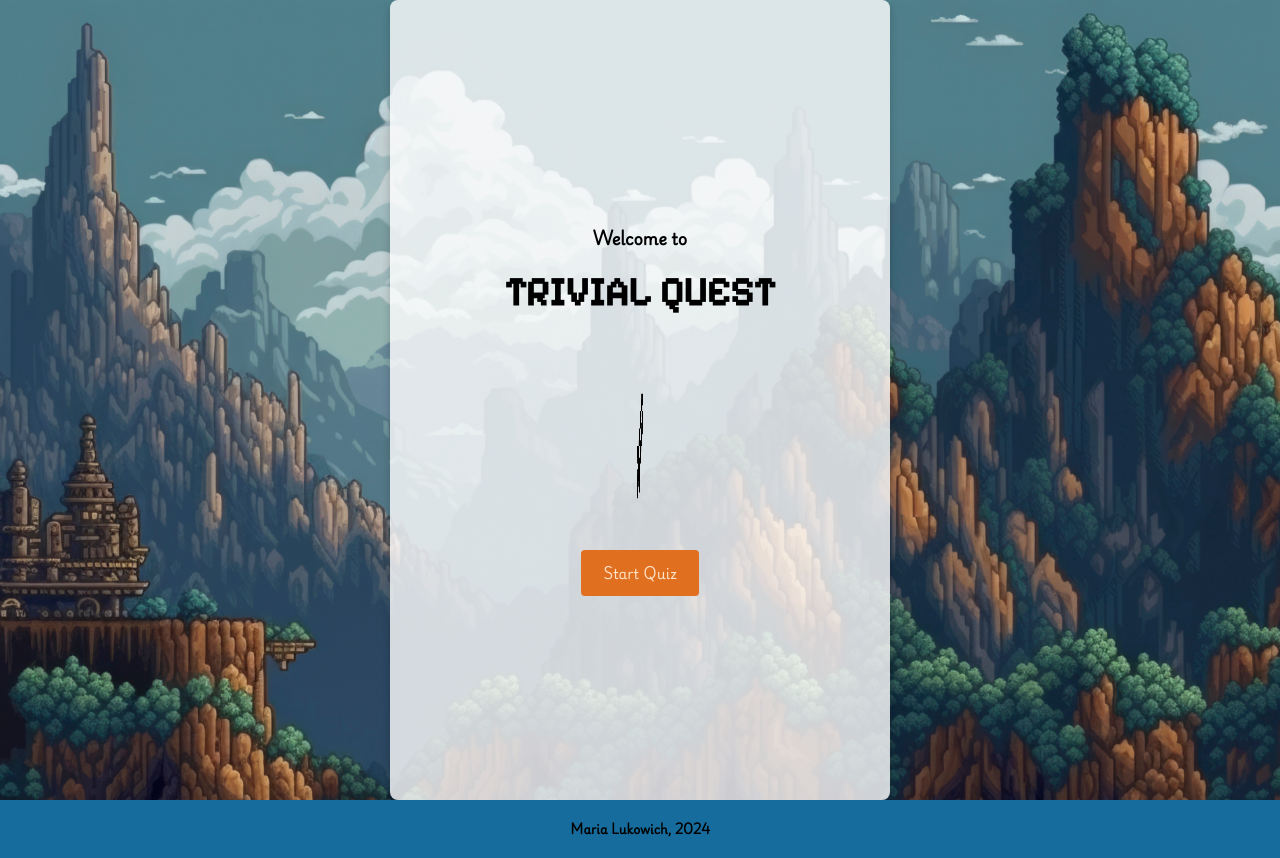
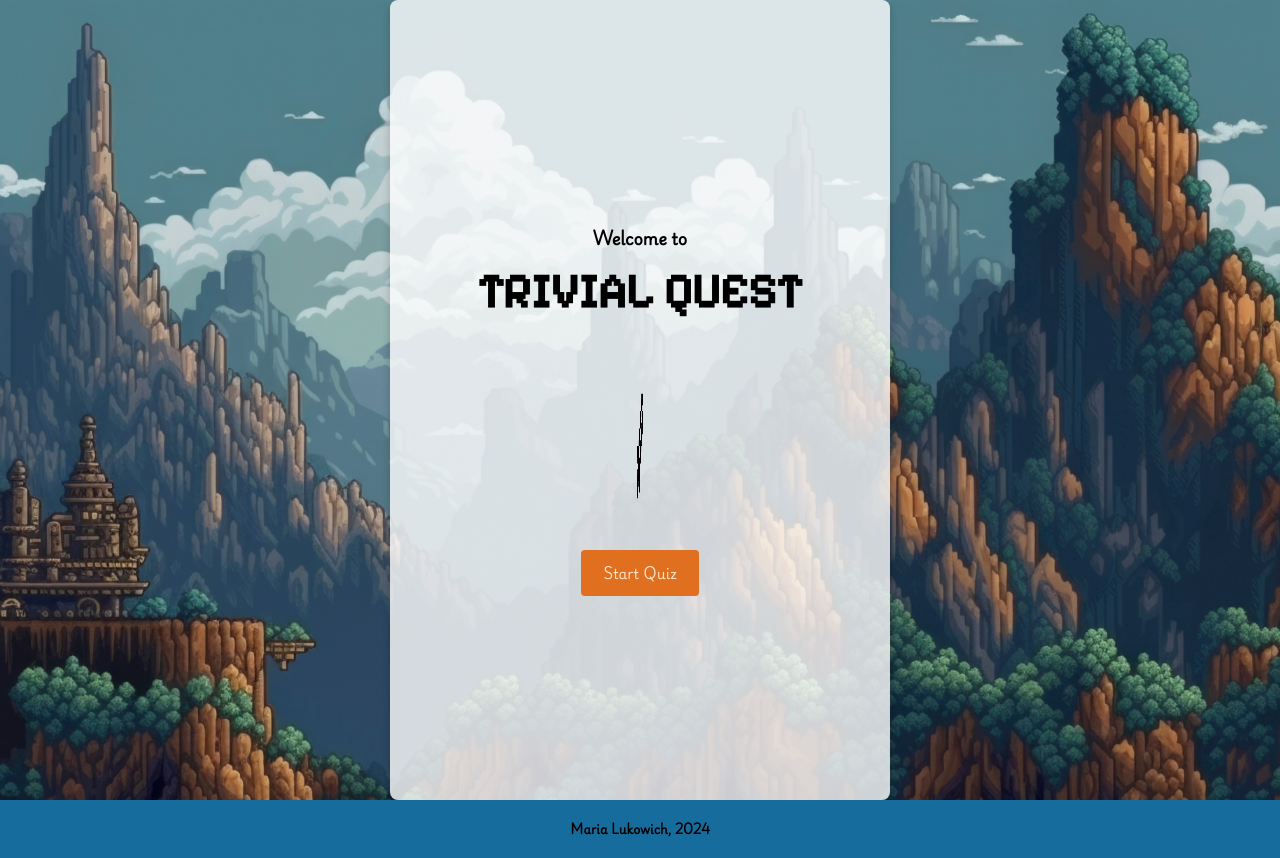
Before and after one commit to Marie-L1/Trivia-Quest, a React (Vite) app in the folder quiz-app/: page / in a window 1280 px wide. Built offline with nearby package versions, Linux system fonts and the light colour scheme.

Commit message:
trying to fix font

```diff
--- a/quiz-app/src/pages/HomePage/Homepage.scss
+++ b/quiz-app/src/pages/HomePage/Homepage.scss
@@ -24,7 +24,8 @@
         margin-top: 6.25rem;
     }
     &__title{
-        @include welcome-header;
+        font-family: "Pixelify Sans";
+        font-size: 3rem;
         margin-bottom: 1.875rem;
     }
     &__img{
--- a/quiz-app/src/styles/_mixins.scss
+++ b/quiz-app/src/styles/_mixins.scss
@@ -51,7 +51,7 @@
 //DESKTOP AND TABLET TEXT STYLES
 @mixin dt-welcome-header{
     font-family: "Pixelify Sans", "Tiny5", sans-serif;
-    font-size: 2.5rem;
+    font-size: 3rem;
     line-height: 2.5rem;
 }
 @mixin dt-page-header {
```
